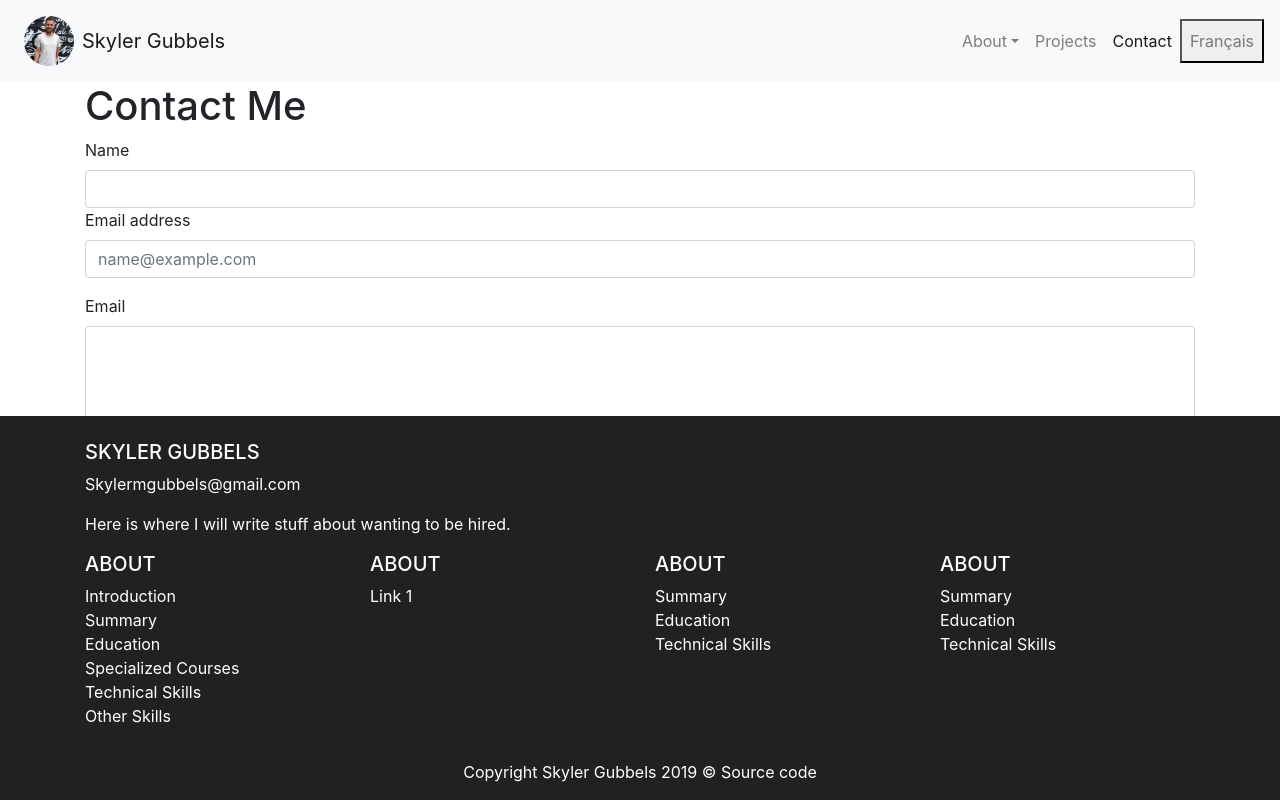
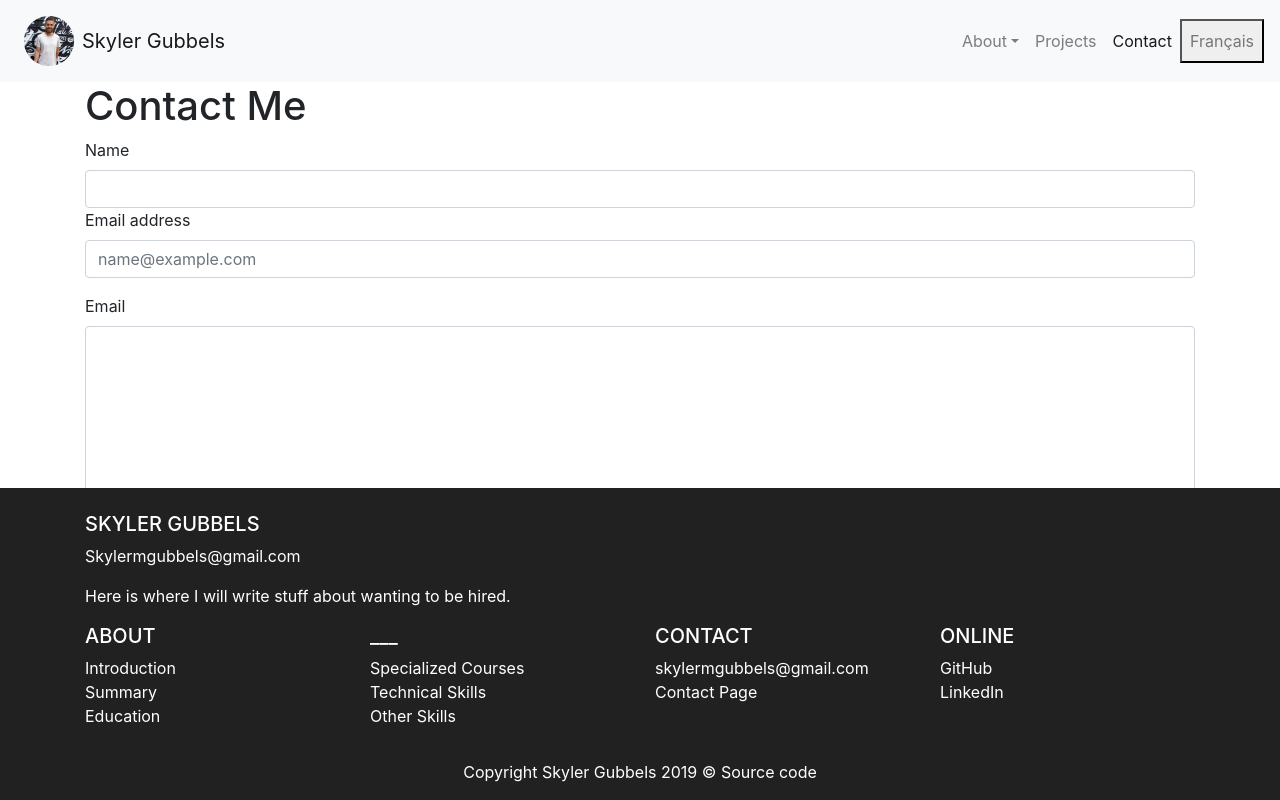
Before and after one commit to SkylerGubbels/skylerWebsite, a React (Create React App) app: page /contact in a window 1280 px wide. Built offline with nearby package versions, Linux system fonts and the light colour scheme.

Commit message:
Minor UX adjustments

```diff
--- a/src/components/education.jsx
+++ b/src/components/education.jsx
@@ -17,10 +17,10 @@ class Education extends Component{
                 <h1>Education</h1>
                 <div className="container-fluid">
                     <div className="row">
-                        <div className="col-6">
+                        <div className="col-md-6 col-sm-12">
                             <ImageHover image={carleton1} imageHover={monash} dimensions={dimensions}/>
                         </div>
-                        <div className="col-6">
+                        <div className="col-md-6 col-sm-12">
                             <p className="summaryTitle">BA Criminology and Criminal Justice</p>
                             <p className="summaryTitle">BS Computer Science</p>
                         </div>
--- a/src/components/footer.jsx
+++ b/src/components/footer.jsx
@@ -5,12 +5,12 @@ import { getDropDownItems } from '../resources/navLinks';
 class Footer extends Component {
     state = {  }
 
-    aboutLinks = {title: "About", links: [{text: "Summary", to: "#"}, {text: "Education", to:"#"}, {text: "Technical Skills", to: "#"}]}
-    aboutLinks2 = {title: "About", links: [{text: "Link 1", to: "#"} ]}
+    contact = {title: "Contact", links: [{text: "skylermgubbels@gmail.com", to: "#"}, {text: "Contact Page", to:"#"}]}
+    online = {title: "Online", links: [{text: "GitHub", to: "#"}, {text: "LinkedIn", to: "#"} ]}
 
     createHeaderColumn = (col) => {
         return (
-            <div className="col-md-3 mb-md-0 mb-3">
+            <div className="col-6">
             <h5 className="text-uppercase whiteText">{col.title}</h5>
             <ul className="list-unstyled">
             {col.links.map(l => <li key={`${col.title}-${l.text}`}><Link className="whiteText" to={l.to}>{l.text}</Link></li>)}
@@ -21,6 +21,7 @@ class Footer extends Component {
 
     render() {
       const {className} = this.props;
+      const {  title, links } = getDropDownItems();
         return (
             <div className={className} style={{"backgroundColor":"rgb(33,33,33)"}}>
             <footer className="page-footer pt-4">
@@ -35,10 +36,16 @@ class Footer extends Component {
                 </div>
                 <div className="row">
                   <hr className="clearfix w-100 d-md-none pb-3"/>
-                  { this.createHeaderColumn(getDropDownItems()) }
-                  { this.createHeaderColumn(this.aboutLinks2) }
-                  { this.createHeaderColumn(this.aboutLinks) }
-                  { this.createHeaderColumn(this.aboutLinks) }
+
+                  <div className="col-md-6 col-sm-12"><div className="row">
+                    { this.createHeaderColumn({title, links: links.splice(0, links.length/2)}) }
+                    { this.createHeaderColumn({title: "___", links: links.splice(links.length/2 - 1, links.length)}) }
+                  </div></div>
+
+                  <div className="col-md-6 col-sm-12"><div className="row">
+                    { this.createHeaderColumn(this.contact) }
+                    { this.createHeaderColumn(this.online) }
+                  </div></div>
 
                 </div>
 
--- a/src/components/otherskills.jsx
+++ b/src/components/otherskills.jsx
@@ -27,10 +27,10 @@ class OtherSkills extends Skills {
         <React.Fragment>
             <h1>Other Skills</h1>
             <div className="row">
-                <div className="col-6">
+                <div className="col-md-6 col-sm-12">
                     <p>{paragraph}</p>
                 </div>
-                <div className="col-6">
+                <div className="col-md-6 col-sm-12">
                     {Object.keys(text).map(key => this.createSkillCategory(text[key].title, text[key].text, "skillCategoryTitle", "skillCategoryText", key))}
                 </div>
             </div>
--- a/src/components/specializedcourses.jsx
+++ b/src/components/specializedcourses.jsx
@@ -21,13 +21,13 @@ class SpecializedCourses extends Component {
             <React.Fragment>
                 <div className="container-fluid">
                 <div className="row">
-                <div className="col-6">
+                <div className="col-md-6 col-sm-12">
                     <h4>Specialized Courses</h4>
                     <ul>
                         {this.state.courses.map(c => <li key={c}>{c}</li>)}
                     </ul>
                 </div>
-                    <div className="col-6">
+                    <div className="col-md-6 col-sm-12">
                         <ImageHover image={carleton2} imageHover={code} dimensions={this.dimensions}/>
                     </div>
                 </div>
```
